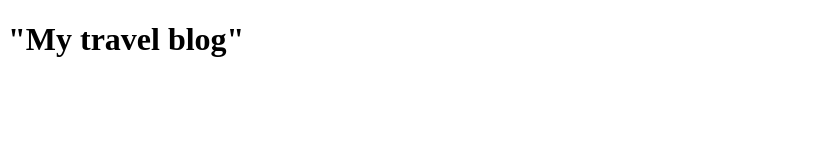
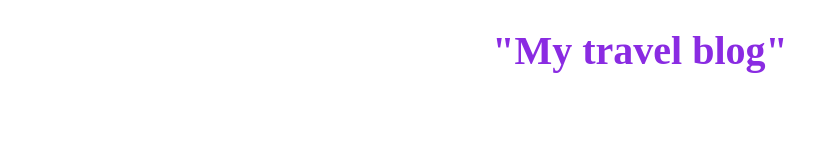
Before and after one commit to Mhasan4D/my-first-github-repo, a plain HTML site: page homework.html in a window 1280 px wide. Shown: the whole page, without its empty margins (0-835 px from the left). Drawn offline with Linux system fonts and the light colour scheme.

Commit message:
special content

```diff
--- a/design.css
+++ b/design.css
@@ -0,0 +1 @@
+    h1{text-align: center;font-size: 40px;color: blueviolet;}
```
Also changed, not shown: homework.html (+2 -0 lines).
